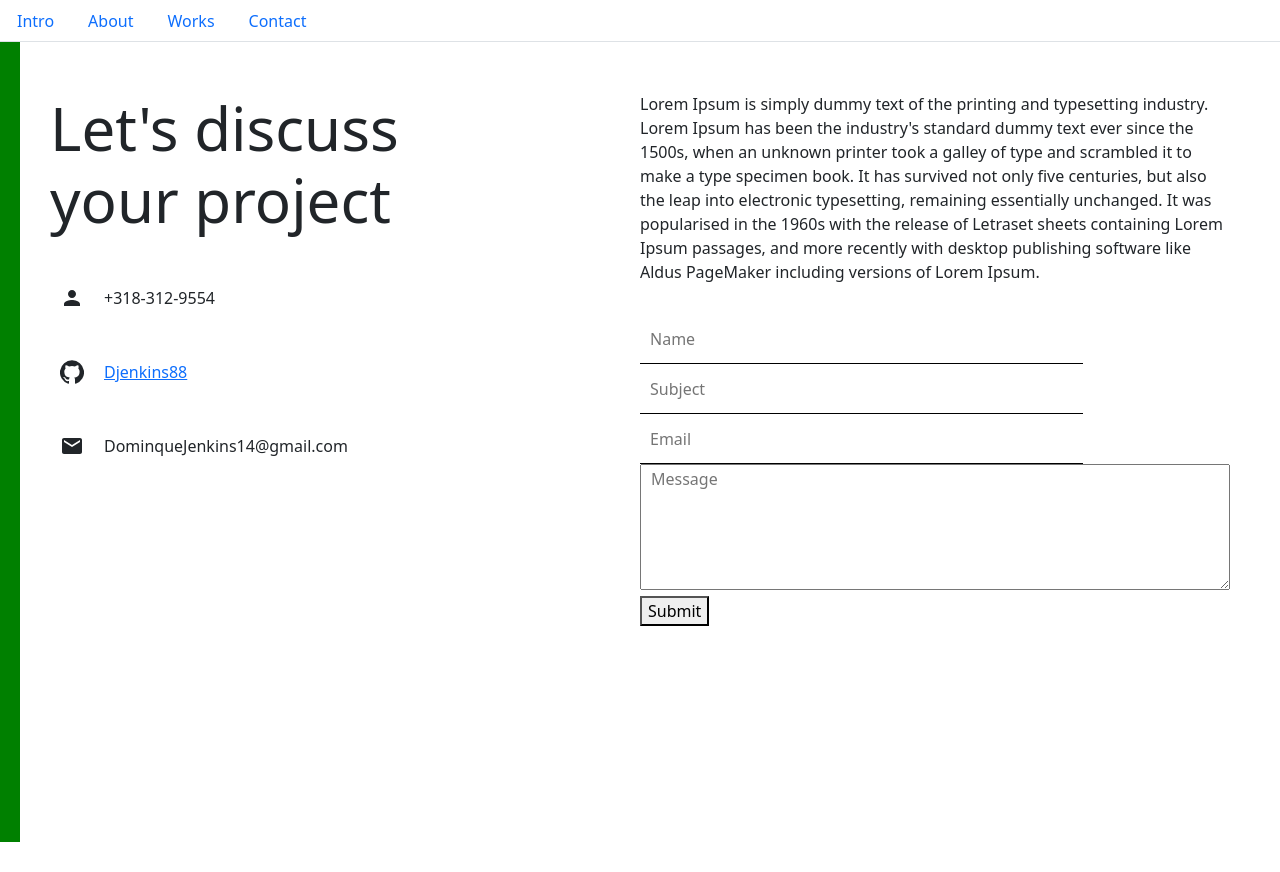
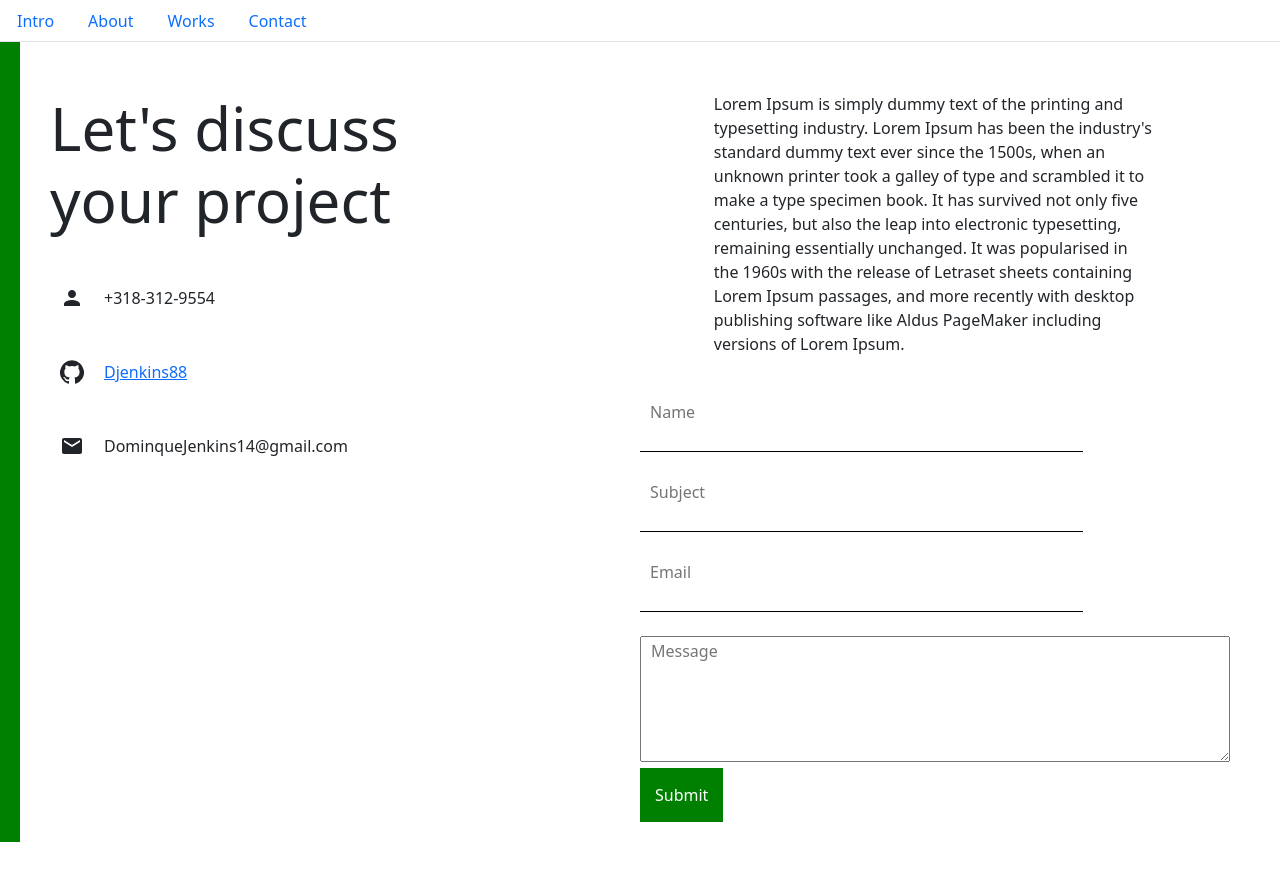
Before and after one commit to Djenkins88/React-Portfolio, a React (Create React App) app in the folder react-portfolio/: page / in a window 1280 px wide. Before the commit the page ends 842 px from the top, so only its background shows below. Built offline with nearby package versions, Linux system fonts and the light colour scheme.

Commit message:
added form for email

```diff
--- a/react-portfolio/package.json
+++ b/react-portfolio/package.json
@@ -12,6 +12,7 @@
     "axios": "^0.24.0",
     "bootstrap": "^5.1.3",
     "dotenv": "^10.0.0",
+    "emailjs-com": "^3.2.0",
     "react": "^17.0.2",
     "react-dom": "^17.0.2",
     "react-scripts": "4.0.3",
--- a/react-portfolio/src/components/pages/Contact/Contact.css
+++ b/react-portfolio/src/components/pages/Contact/Contact.css
@@ -19,10 +19,6 @@
     flex: 1;
 }
 
-.c-right {
-    flex: 1;
-}
-
 .c-title {
     font-size: 60px;
     width: 80%;
@@ -41,16 +37,27 @@
     margin-right: 20px;
 }
 
+.c-right {
+    flex: 1;
+    display: flex;
+    flex-direction: column;
+    align-items: center;
+    justify-content: center;
+}
+
+.c-desc {
+    width: 75%;
+}
+
 form {
-    margin-top: 30px
+
 }
 
 input {
     width: 75%;
-    height: 50px;
+    height: 80px;
     border: none;
     border-bottom: 1px solid black;
-    margin: 20px 0px;
     font-size: 14px;
     padding-left: 10px;
     margin-top: 20px;
@@ -62,5 +69,13 @@ textarea {
     font-size: 14px;
     padding-left: 10px;
     margin-top: 20px;
+}
 
+button {
+    border: none;
+    padding: 15px;
+    background-color: green;
+    color: white;
+    font-weight: 500;
+    cursor: pointer;
 }
--- a/react-portfolio/src/components/pages/Contact/Contact.js
+++ b/react-portfolio/src/components/pages/Contact/Contact.js
@@ -1,8 +1,36 @@
 import './Contact.css'
+import { useState } from "react"
 import { Person, Mail, GitHub } from "@material-ui/icons"
+import React, { useRef } from "react";
+import emailjs from "emailjs-com";
+
 
 
 export default function Contact() {
+    const formRef = useRef();
+    const [done, setDone] = useState(false);
+
+    const handleSubmit = (e) => {
+        e.preventDefault()
+        console.log(e)
+        emailjs
+            .sendForm(
+                'service_t75b9ze',
+                'template_0oxhbeb',
+                formRef.current,
+                'user_4qOElY0uDoLkLCTXYy0ww'
+            )
+            .then(
+                (result) => {
+                console.log(result.text);
+                setDone(true)
+            },
+            (error) => {
+                console.log(error.text);
+            });
+    };
+
+
     return (
         <div className="c">
             <div className="c-bg"></div>
@@ -33,13 +61,15 @@ export default function Contact() {
                     remaining essentially unchanged. It was popularised in the 1960s with the release of Letraset sheets containing Lorem Ipsum passages,
                     and more recently with desktop publishing software like Aldus PageMaker including versions of Lorem Ipsum.
                     </p>
-                    <form>
+                    <form ref={formRef} onSubmit={handleSubmit}>
                         <input type="text" placeholder="Name" name="user_name" />
                         <input type="text" placeholder="Subject" name="user_subject" />
                         <input type="text" placeholder="Email" name="user_email" />
+                        <br></br><br></br>
+                        <textarea rows="5"  placeholder="Message" name="message" />
                         <br></br>
-                        <textarea rows="5"  placeholder="Message" name="message" />
                         <button>Submit</button>
+                        {done && "Message Sent..." }
                     </form>
                 </div>
             </div>
```
Also changed, not shown: 2 other files (tests, documents, lock files or other folders).
